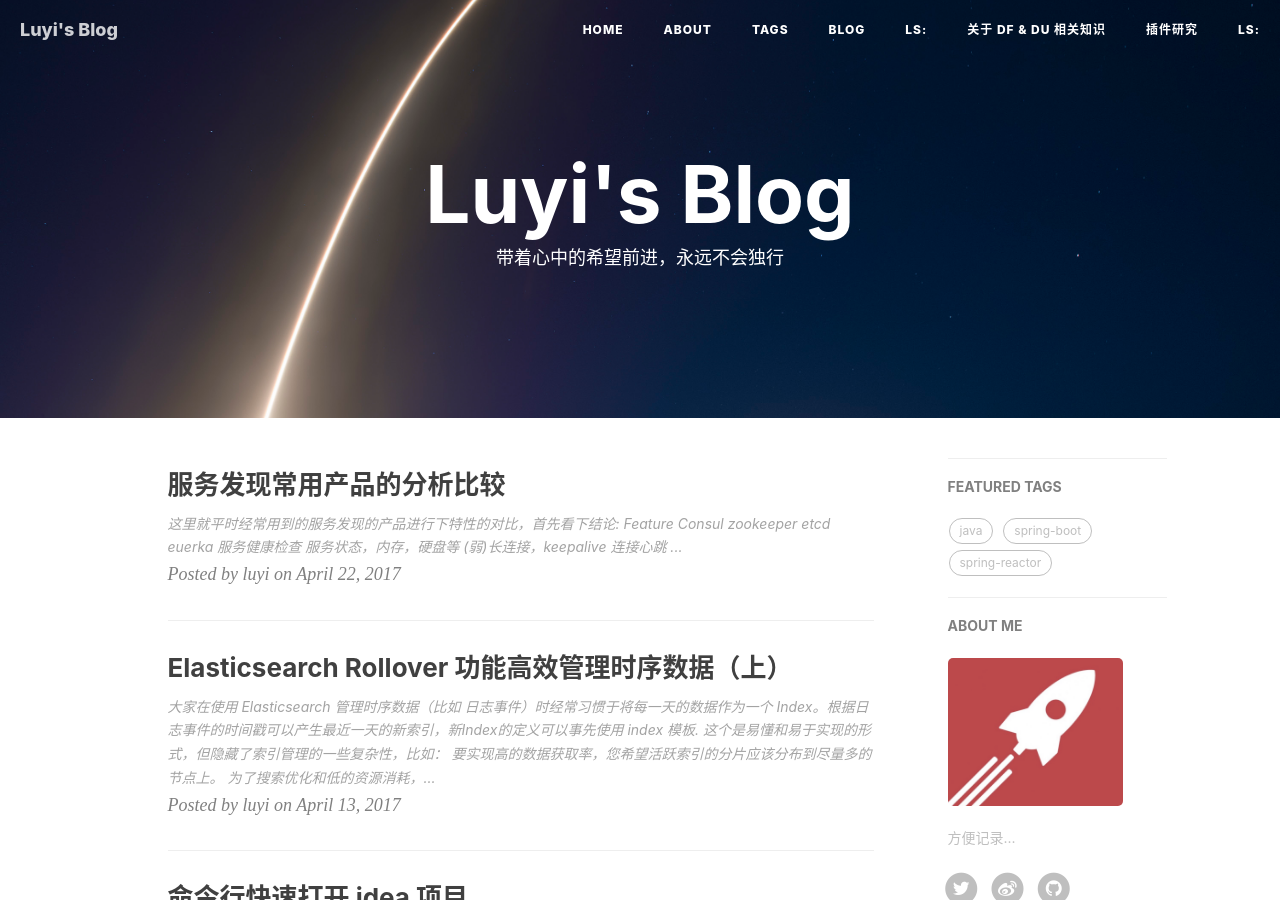
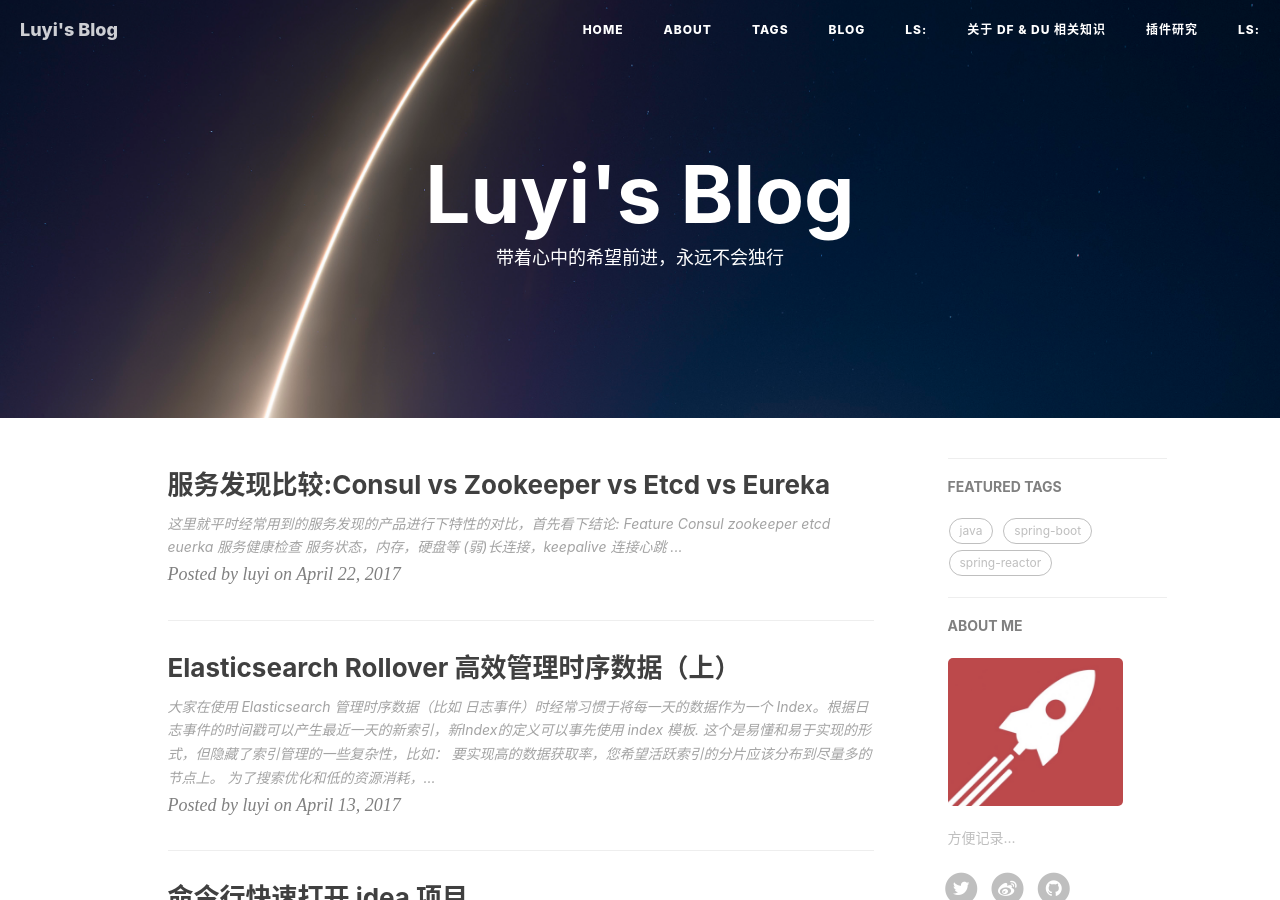
Before and after one commit to luyiisme/luyiisme.github.io, a Jekyll site: the page built from index.html, in a window 1280 px wide and 900 px high. Built offline with Jekyll 4.4.1, drawn with Linux system fonts in a browser that asks for light colours; nearby versions of some CDN libraries; the list of posts is cut into pages by our own code; comment, search, counter and statistics services are not loaded.

Commit message:
add new post

```diff
--- a/_posts/2017-04-13-es-rollover-index.markdown
+++ b/_posts/2017-04-13-es-rollover-index.markdown
@@ -1,6 +1,6 @@
 ---
 layout:     post
-title:      "Elasticsearch Rollover 功能高效管理时序数据（上）"
+title:      "Elasticsearch Rollover 高效管理时序数据（上）"
 date:       2017-04-13
 author:     "luyi"
 header-img: "img/post-bg-metalworking.jpg"
--- a/_posts/2017-04-22-spring-cloud-service-discovery-products.markdown
+++ b/_posts/2017-04-22-spring-cloud-service-discovery-products.markdown
@@ -1,6 +1,6 @@
 ---
 layout:     post
-title:      "服务发现常用产品的分析比较"
+title:      "服务发现比较:Consul vs Zookeeper vs Etcd vs Eureka"
 date:       2017-04-22
 author:     "luyi"
 header-img: "img/post-bg-metalworking.jpg"
```
